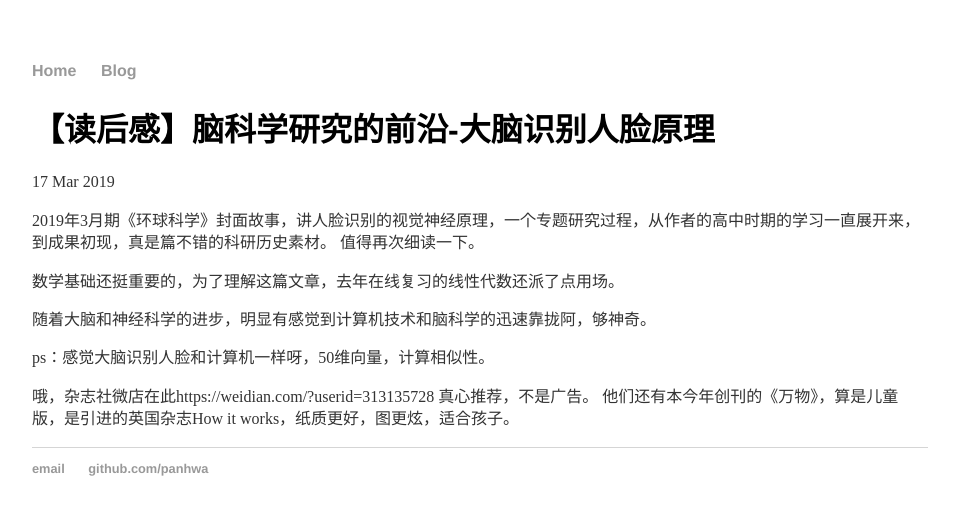
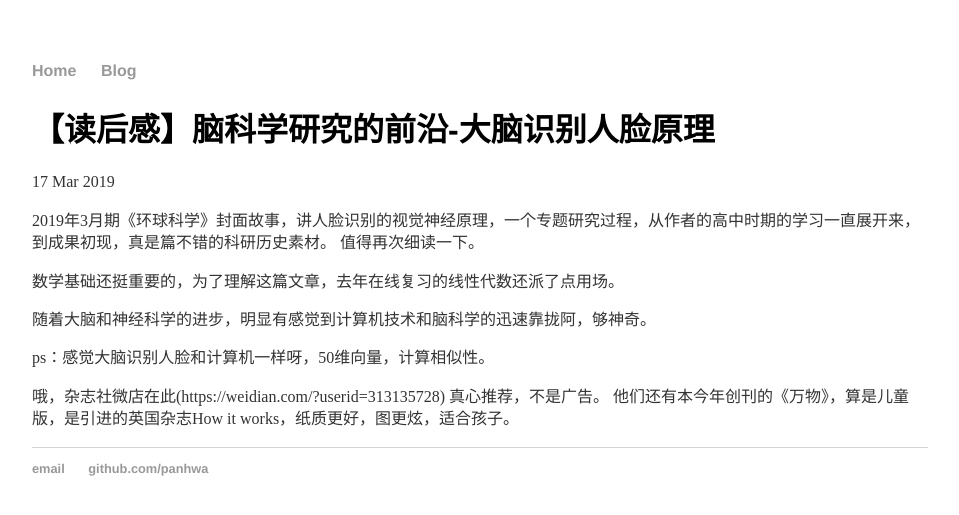
Before and after one commit to panhwa/panhwa.github.io, a Jekyll site: the page built from _posts/2019-03-17-facial-recognition.md, in a window 1280 px wide. Shown: the top 515 px of the page, without its empty margins (160-1119 px from the left). Built offline with Jekyll 4.4.1, drawn with Linux system fonts in a browser that asks for light colours.

```diff
--- a/_posts/2019-03-17-facial-recognition.md
+++ b/_posts/2019-03-17-facial-recognition.md
@@ -13,5 +13,5 @@ date: 2019-03-17
 
 ps：感觉大脑识别人脸和计算机一样呀，50维向量，计算相似性。
 
-哦，杂志社微店在此https://weidian.com/?userid=313135728 真心推荐，不是广告。
+哦，杂志社微店在此(https://weidian.com/?userid=313135728) 真心推荐，不是广告。
 他们还有本今年创刊的《万物》，算是儿童版，是引进的英国杂志How it works，纸质更好，图更炫，适合孩子。
```
